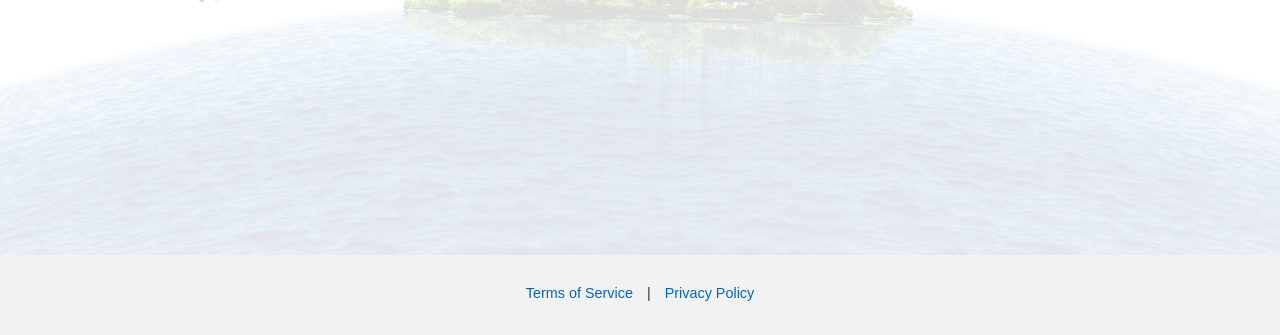
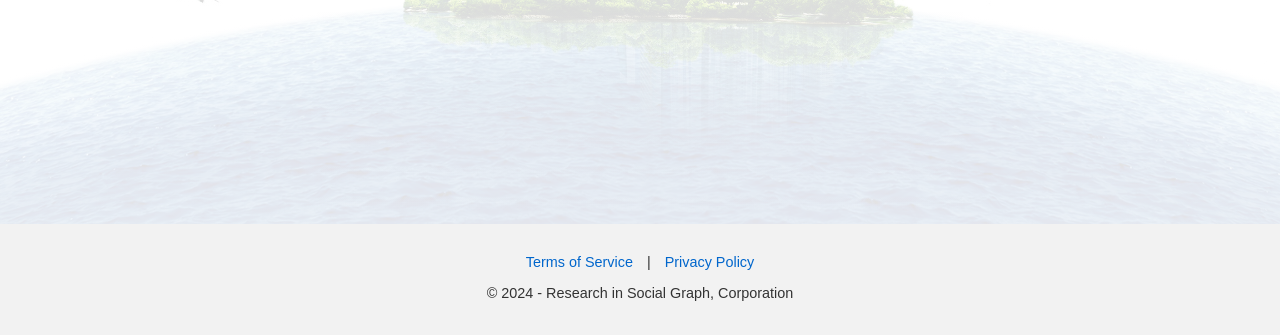
Before and after one commit to sokullulabs/website, a plain HTML site: page index.html in a window 1280 px wide. Shown: the part 465-800 px from the top of the page. Drawn offline with Linux system fonts and the light colour scheme.

Commit message:
Update index.html

```diff
--- a/index.html
+++ b/index.html
@@ -56,6 +56,7 @@
                <a href="/tos.html">Terms of Service</a> |
                <a href="/privacy.html">Privacy Policy</a>
            </p>
+            <p>&copy; 2024 - Research in Social Graph, Corporation</p>
         </div>
 </body>
 </html>
```
